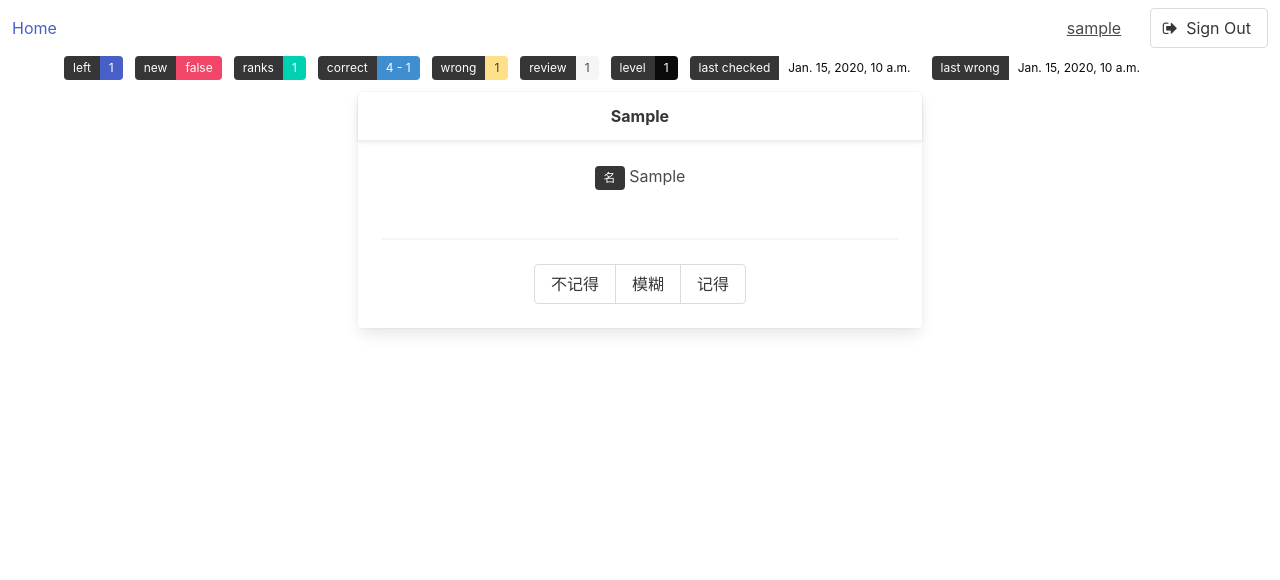
After one commit to danielwii/benkyo, a Django app: page /learn/1/translation/ in a window 1280 px wide. The commit adds this page. Shown: the top 580 px of the page. Run offline with Django 3.2, Linux system fonts and the light colour scheme; a user stored in the database is signed in; tables that the repository leaves empty hold one stand-in row (values such as "Sample post"); style sheets or scripts are compiled from the project's sources; some libraries are stand-ins or nearby versions.

Commit message:
add tags in learn view

```diff
--- a/ui/templates/layout/default.html
+++ b/ui/templates/layout/default.html
@@ -16,7 +16,6 @@
   {% endcompress %}
 
   <link rel="stylesheet" href="{% static 'css/base.css' %}">
-  <link rel="stylesheet" href="{% static 'css/extra.css' %}">
   <link rel="stylesheet" href="{% static 'css/common.css' %}">
   <link rel="stylesheet" href="{% static 'libs/font-awesome.css' %}">
   <link rel="stylesheet" href="{% static 'libs/bulma.css' %}">
--- a/ui/templates/learn/index.html
+++ b/ui/templates/learn/index.html
@@ -6,54 +6,53 @@
   <section class="dictionaries">
     <div class="container">
       <div style="text-align: center">
-        <div>
-          <div class="control">
-            <div class="tags has-addons">
-              <span class="tag is-dark">left</span>
-              <span class="tag is-info">{{ ranks_lt_10_count }}</span>
-            </div>
-          </div>
-        </div>
-        {#        <form action="{% url 'ui:learn-word' word_id=current.id %}"></form>#}
+        {% include 'learn/tags.html' %}
         <div class="columns">
           <div class="column is-half is-offset-one-quarter">
             <div class="card">
               <div class="card-header">
                 <div class="card-header-title is-centered">
-{#                  {{ current.origin.kana }}#}
-                {% phonetic current.origin %}
+                  {% block kana %}
+                    {{ current.origin.kana }}
+                  {% endblock %}
                 </div>
               </div>
               <div class="card-content">
+                {% block translation %}
                   <p>
-                  <span class="tag is-dark">{% characteristic current.origin.characteristic %}</span>
-                  {{ current.origin.meaning }}
+                    {{ current.id }}
+                    <a class="button is-primary is-rounded"
+                       href="{% url 'ui:learn-word-with-translation' selected_word_id=current.origin_id %}">?</a>
                   </p>
+                {% endblock %}
                 <br>
-                <p>
-                  <a class="button is-primary is-rounded">?</a>
-                </p>
                 <hr>
+                <div>
+                  <form action="{% url 'ui:learn-word' selected_word_id=current.origin_id %}" method="post">
+                    {% csrf_token %}
                     {% if current.review_times %}
                       <div class="buttons has-addons is-centered">
-                    <a href="" class="button">不记得</a>
-                    <a href="" class="button">模糊</a>
-                    <a href="" class="button">记得</a>
+                        <button type="submit" name="choice" value="1" class="button">不记得</button>
+                        <button type="submit" name="choice" value="2" class="button">模糊</button>
+                        <button type="submit" name="choice" value="3" class="button">记得</button>
                       </div>
                     {% else %}
                       <div class="buttons has-addons is-centered">
-                    <a href="" class="button">完全不认识</a>
-                    <a href="" class="button">不记得</a>
-                    <a href="" class="button">模糊</a>
-                    <a href="" class="button">记得</a>
-                    <a href="" class="button">熟悉</a>
+                        <button type="submit" name="choice" value="0" class="button">完全不认识</button>
+                        <button type="submit" name="choice" value="1" class="button">不记得</button>
+                        <button type="submit" name="choice" value="2" class="button">模糊</button>
+                        <button type="submit" name="choice" value="3" class="button">记得</button>
+                        <button type="submit" name="choice" value="4" class="button">熟悉</button>
                       </div>
                     {% endif %}
-                <div class="tags">
-                  {% if not current.review_times %}
-                    <span class="tag is-success">First</span>
-                  {% endif %}
+                  </form>
                 </div>
+                {#                <br>#}
+                {#                <div class="tags">#}
+                {#                  {% if not current.review_times %}#}
+                {#                    <span class="tag is-success">First</span>#}
+                {#                  {% endif %}#}
+                {#                </div>#}
               </div>
             </div>
           </div>
--- /dev/null
+++ b/ui/templates/learn/tags.html
@@ -0,0 +1,60 @@
+<div class="field is-grouped is-grouped-multiline">
+  <div class="control">
+    <div class="tags has-addons">
+      <span class="tag is-dark">left</span>
+      <span class="tag is-link">{{ ranks_lt_10_count }}</span>
+    </div>
+  </div>
+  <div class="control">
+    <div class="tags has-addons">
+      <span class="tag is-dark">new</span>
+      {% if not current.review_times %}
+        <span class="tag is-success">true</span>
+      {% else %}
+        <span class="tag is-danger">false</span>
+      {% endif %}
+    </div>
+  </div>
+  <div class="control">
+    <div class="tags has-addons">
+      <span class="tag is-dark">ranks</span>
+      <span class="tag is-primary">{{ current.ranks }}</span>
+    </div>
+  </div>
+  <div class="control">
+    <div class="tags has-addons">
+      <span class="tag is-dark">correct</span>
+      <span class="tag is-info">{{ current.correct_rate }} - {{ current.correct_times }}</span>
+    </div>
+  </div>
+  <div class="control">
+    <div class="tags has-addons">
+      <span class="tag is-dark">wrong</span>
+      <span class="tag is-warning">{{ current.wrong_times }}</span>
+    </div>
+  </div>
+  <div class="control">
+    <div class="tags has-addons">
+      <span class="tag is-dark">review</span>
+      <span class="tag is-light">{{ current.review_times }}</span>
+    </div>
+  </div>
+  <div class="control">
+    <div class="tags has-addons">
+      <span class="tag is-dark">level</span>
+      <span class="tag is-black">{{ current.mem_level }}</span>
+    </div>
+  </div>
+  <div class="control">
+    <div class="tags has-addons">
+      <span class="tag is-dark">last checked</span>
+      <span class="tag is-white">{{ current.last_checked_at }}</span>
+    </div>
+  </div>
+  <div class="control">
+    <div class="tags has-addons">
+      <span class="tag is-dark">last wrong</span>
+      <span class="tag is-white">{{ current.last_wrong_at }}</span>
+    </div>
+  </div>
+</div>
--- /dev/null
+++ b/ui/templates/learn/with-translation.html
@@ -0,0 +1,14 @@
+{% extends 'learn/index.html' %}
+
+{% load model_extras %}
+
+{% block kana %}
+  {% phonetic current.origin %}
+{% endblock %}
+
+{% block translation %}
+  <p>
+    <span class="tag is-dark">{% characteristic current.origin.characteristic %}</span>
+    {{ current.origin.meaning }}
+  </p>
+{% endblock %}
--- a/ui/urls.py
+++ b/ui/urls.py
@@ -13,7 +13,8 @@ urlpatterns = [
     url(r'^chapters/(?P<chapter_id>[0-9]+)/add-words$', views.chapter_add_words, name='dictionaries-chapters-add-words'),
 
     url(r'^learn/$', views.learn_index, name='learn'),
-    url(r'^learn/(?P<word_id>[0-9]+)/$', views.learn_word, name='learn-word'),
+    url(r'^learn/(?P<selected_word_id>[0-9]+)/$', views.learn_word, name='learn-word'),
+    url(r'^learn/(?P<selected_word_id>[0-9]+)/translation/$', views.learn_word_with_translation, name='learn-word-with-translation'),
 
     url(r'^sign-up/$', views.sign_up, name='sign-up'),
     url(r'^sign-in/$', views.sign_in, name='sign-in'),
--- a/ui/views.py
+++ b/ui/views.py
@@ -136,24 +136,49 @@ def chapter_add_words(request, chapter_id):
     return HttpResponseRedirect(request.META.get('HTTP_REFERER'))
 
 
+def ranks_lt_10_count(request):
+    return models.SelectedWord.objects \
+        .filter(owner=request.user.profile) \
+        .filter(ranks__lt=Ranks.NOT_REMEMBER_TOTALLY) \
+        .count()
+
+
 @with_context
 def learn_index(request, context=None):
     # 1. ranks < 10
-    ranks_lt_10_count = models.SelectedWord.objects \
-        .filter(owner=request.user.profile) \
-        .filter(ranks__lt=Ranks.NOT_REMEMBER_TOTALLY) \
-        .count()
+    _ranks_lt_10_count = ranks_lt_10_count(request)
     current = models.SelectedWord.objects \
         .filter(owner=request.user.profile) \
         .filter(ranks__lt=Ranks.NOT_REMEMBER_TOTALLY) \
-        .all()[randint(0, ranks_lt_10_count - 1)]
+        .all()[randint(0, _ranks_lt_10_count - 1)]
     context.update({
-        'ranks_lt_10_count': ranks_lt_10_count,
+        'ranks_lt_10_count': _ranks_lt_10_count,
         'current': current,
     })
     return render(request, 'learn/index.html', context)
 
 
 @with_context
-def learn_word(request, word_id, context=None):
-    return None
+def learn_word_with_translation(request, selected_word_id, context=None):
+    # 1. ranks < 10
+    _ranks_lt_10_count = ranks_lt_10_count(request)
+
+    current = get_object_or_404(models.SelectedWord, pk=selected_word_id)
+    context.update({
+        'ranks_lt_10_count': _ranks_lt_10_count,
+        'current': current,
+    })
+    return render(request, 'learn/with-translation.html', context)
+
+
+@with_context
+def learn_word(request, selected_word_id, context=None):
+    if request.POST:
+        print(request.POST)
+        _ranks_lt_10_count = ranks_lt_10_count(request)
+        current = get_object_or_404(models.SelectedWord, pk=selected_word_id)
+        context.update({
+            'ranks_lt_10_count': _ranks_lt_10_count,
+            'current': current,
+        })
+    return render(request, 'learn/with-translation.html', context)
```
Lines whose indentation alone changed are shown as unchanged.
